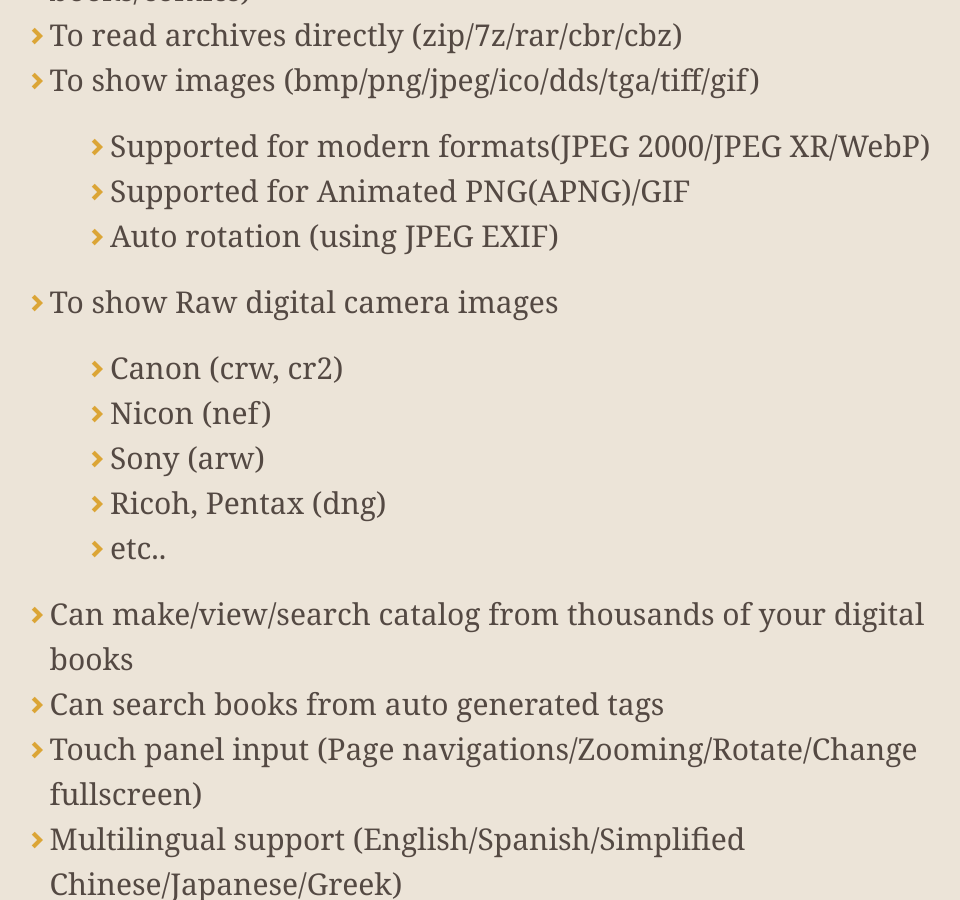
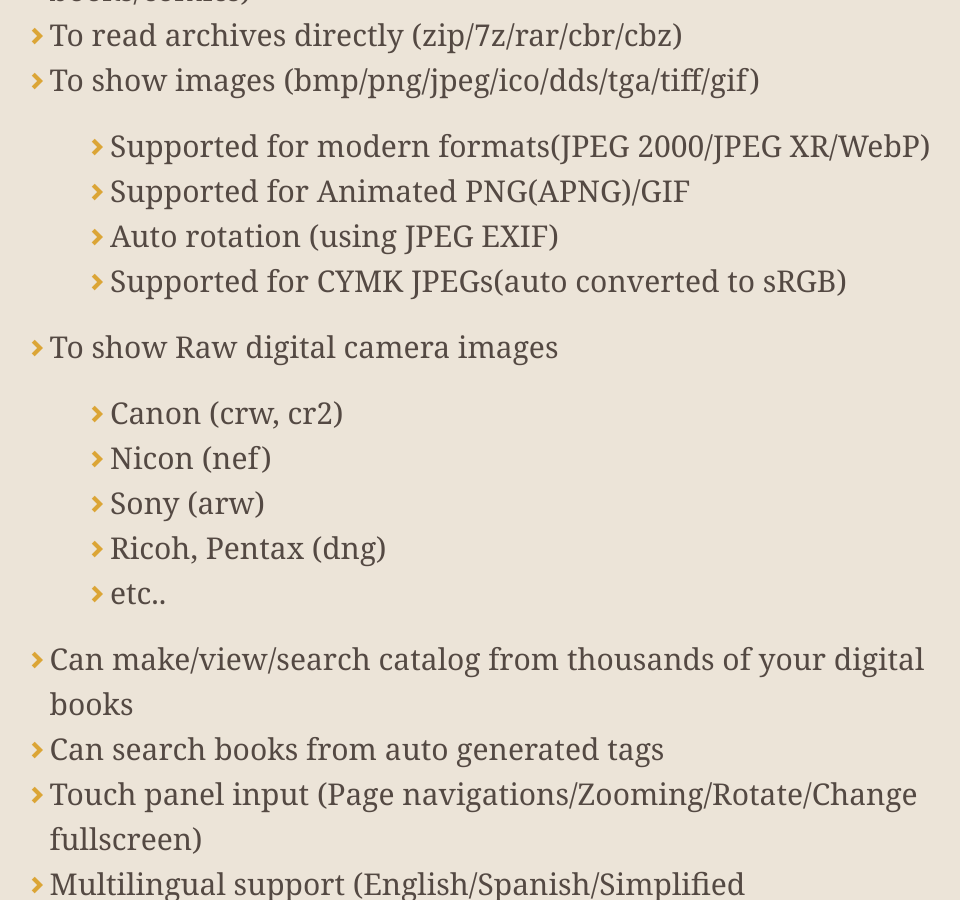
Before and after one commit to kanryu/quickviewer, a Jekyll site: the page built from docs/index.md, in a window 1280 px wide and 900 px high, scrolled down 1178 px. Shown: the whole window, without its empty margins (179-1139 px from the left). Built offline with Jekyll 4.4.1, drawn with Linux system fonts in a browser that asks for light colours; nearby versions of some CDN libraries; comment, search, counter and statistics services are not loaded; our own code applies the rules of GitHub Pages for plain Markdown files.

Commit message:
Update index.md

```diff
--- a/docs/index.md
+++ b/docs/index.md
@@ -29,6 +29,7 @@ You can browse images with much smoother response than ever before.
    - Supported for modern formats(JPEG 2000/JPEG XR/WebP)
    - Supported for Animated PNG(APNG)/GIF
    - Auto rotation (using JPEG EXIF)
+   - Supported for CYMK JPEGs(auto converted to sRGB)
  - To show Raw digital camera images
    - Canon (crw, cr2)
    - Nicon (nef)
```
